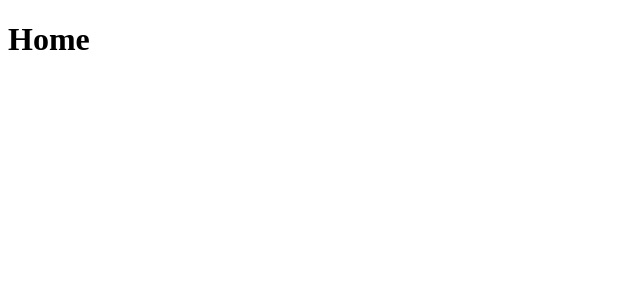
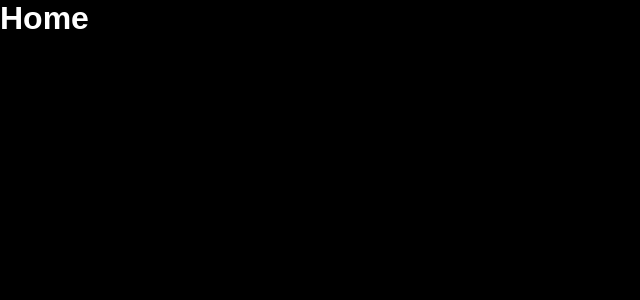
Before and after one commit to JohnLatties/clean-node-typescript, a React (Create React App) app in the folder client/: page / in a window 1280 px wide. Shown: the top 300 px of the page, without its empty margins (0-640 px from the left). Built offline with nearby package versions, Linux system fonts and the light colour scheme.

Commit message:
chore: setup styled-components

```diff
--- a/client/package.json
+++ b/client/package.json
@@ -13,6 +13,7 @@
     "react": "^17.0.2",
     "react-dom": "^17.0.2",
     "react-scripts": "4.0.3",
+    "styled-components": "^5.2.1",
     "typescript": "^4.1.2",
     "web-vitals": "^1.0.1"
   },
@@ -39,5 +40,8 @@
       "last 1 firefox version",
       "last 1 safari version"
     ]
+  },
+  "devDependencies": {
+    "@types/styled-components": "^5.1.9"
   }
 }
--- a/client/src/App.tsx
+++ b/client/src/App.tsx
@@ -1,10 +1,13 @@
 import React from 'react'
+import StyleProvider from './styles'
 
 function App() {
   return (
-    <div className="App">
-      <h1>Home</h1>
-    </div>
+    <StyleProvider>
+      <div className="App">
+        <h1 style={{color: '#fff'}}>Home</h1>
+      </div>
+    </StyleProvider>
   );
 }
 
--- /dev/null
+++ b/client/src/styles/GlobalStyle.tsx
@@ -0,0 +1,23 @@
+import { createGlobalStyle, ThemeProps, DefaultTheme } from 'styled-components'
+
+
+export const GlobalStyle = createGlobalStyle`
+* {
+    margin: 0;
+    padding: 0;
+    box-sizing: border-box;
+  }
+
+html {
+  font-family: sans-serif;
+  -webkit-text-size-adjust: 100%;
+  -ms-overflow-style: scrollbar;
+  -webkit-tap-highlight-color: '#373737';
+}
+
+body {
+  background-color: #000000;
+  font-family: 'Poppins', sans-serif;
+  margin: 0;
+}
+`
--- /dev/null
+++ b/client/src/styles/index.tsx
@@ -0,0 +1,36 @@
+import React, { createContext, useContext } from 'react'
+import { ThemeProvider } from 'styled-components'
+import { GlobalStyle } from './GlobalStyle'
+import theme from './theme'
+
+interface Props {
+  children: any
+}
+
+interface StyleContextData {
+  theme: typeof theme
+}
+
+const StyleContext = createContext<StyleContextData>({} as StyleContextData)
+
+function StyleProvider ({ children }: Props) {
+  return (
+    <>
+      <GlobalStyle  />
+      <ThemeProvider theme={theme}>
+        <StyleContext.Provider value={{ theme }}>
+          {children}
+        </StyleContext.Provider>
+      </ThemeProvider>
+    </>
+  )
+}
+
+export const useTheme = () => useContext(StyleContext)
+
+type Theme = typeof theme
+export interface ThemeProps {
+  theme: Theme
+}
+
+export default StyleProvider
--- /dev/null
+++ b/client/src/styles/theme.ts
@@ -0,0 +1,23 @@
+
+
+export default {
+  title: 'light',
+  color: {
+    primary: '#000000',
+    secundary: '#FFFFFF',
+    text: {
+      primary: '#FFFFFF',
+      secundary: 'rgba(0, 0, 0, 0.87)',
+      accent: '#373737'
+    },
+    background: {
+      primary: '#000000',
+      secundary: '#272727',
+      accent: '#373737'
+    },
+    aux: {
+      primary: 'rgba(0, 0, 0, 0.7)',
+      secundary: '#989898'
+    }
+  }
+}
```
Also changed, not shown: client/src/typings/styles.d.ts (added, +8 -0 lines), 1 other file (tests, documents, lock files or other folders).
